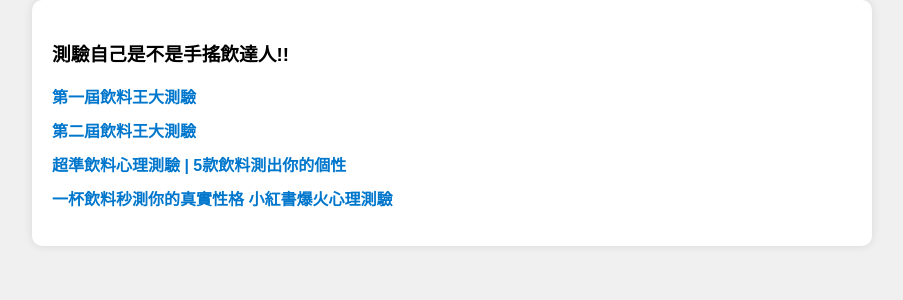
After one commit to tracy4528/WannaDRINK, a Flask app: page /drink_quiz in a window 1280 px wide. The commit adds this page. Shown: the top 300 px of the page, without its empty margins (188-1091 px from the left). Run offline with Flask 3, Linux system fonts and the light colour scheme; parts of the project's set-up code (start-up, migrations or seed data) failed here and were passed over.

Commit message:
add drink quize

```diff
--- a/APP/server/controllers/drink_controller.py
+++ b/APP/server/controllers/drink_controller.py
@@ -35,10 +35,13 @@ wannadrink_logger.setLevel(wannadrink_logger.level)
 def hello():
     return render_template("index.html")
 
+@app.route('/drink_quiz')
+def drink_quiz():
+    return render_template('drink_quiz.html')
+
 @app.route('/map.html')
 def map():
     return render_template('map.html')
-
 
 
 @app.route('/api/v1/hotword', methods=['GET'])
--- a/APP/server/static/css/main.css
+++ b/APP/server/static/css/main.css
@@ -141,3 +141,6 @@ a b {
     padding: 5px 10px;
     border-radius: 5px;
 }
+ */
+
+ /* 添加CSS样式到搜索栏
--- /dev/null
+++ b/APP/server/templates/drink_quiz.html
@@ -0,0 +1,61 @@
+<!DOCTYPE html>
+<html lang="en">
+<head>
+    <meta charset="UTF-8">
+    <meta name="viewport" content="width=device-width, initial-scale=1.0">
+    <title>手搖飲大會考</title>
+    <style>
+        body {
+            font-family: Arial, sans-serif;
+            background-color: #f0f0f0;
+            margin: 0;
+            padding: 0;
+        }
+
+        .container {
+            max-width: 800px;
+            margin: 0 auto;
+            padding: 20px;
+            background-color: #fff;
+            box-shadow: 0 0 10px rgba(0, 0, 0, 0.1);
+            border-radius: 10px;
+        }
+
+        h1 {
+            text-align: center;
+            color: #333;
+        }
+
+        ul {
+            list-style: none;
+            padding: 0;
+        }
+
+        li {
+            margin-bottom: 10px;
+        }
+
+        a {
+            text-decoration: none;
+            color: #0077cc;
+            font-weight: bold;
+        }
+
+        a:hover {
+            text-decoration: underline;
+        }
+    </style>
+</head>
+<body>
+    <div class="container">
+        <h3>測驗自己是不是手搖飲達人!!</h3>
+        <ul>
+            <li><a href="https://docs.google.com/forms/d/e/1FAIpQLSfRGcAtpAMz6TNpw4Hg77Dw_4Ig_1hesBICigncGvUtB7iFpA/viewform">第一屆飲料王大測驗</a></li>
+            <li><a href="https://docs.google.com/forms/d/e/1FAIpQLSekHa-wLDY8GjPkYNp0VSRCzKlLsYIDxwoubSe2AbV6mA3zFA/viewform">第二屆飲料王大測驗</a></li>
+            <li><a href="https://www.popdaily.com.tw/forum/life/896496">超準飲料心理測驗 | 5款飲料測出你的個性</a></li>
+            <li><a href="https://woman.udn.com/woman/story/123164/7313601">一杯飲料秒測你的真實性格 小紅書爆火心理測驗</a></li>
+        </ul>
+    </div>
+
+</body>
+</html>
```
Also changed, not shown: APP/server/templates/index.html (+29 -26 lines), APP/server/templates/search_result.html (+21 -0 lines), 1 other file.
